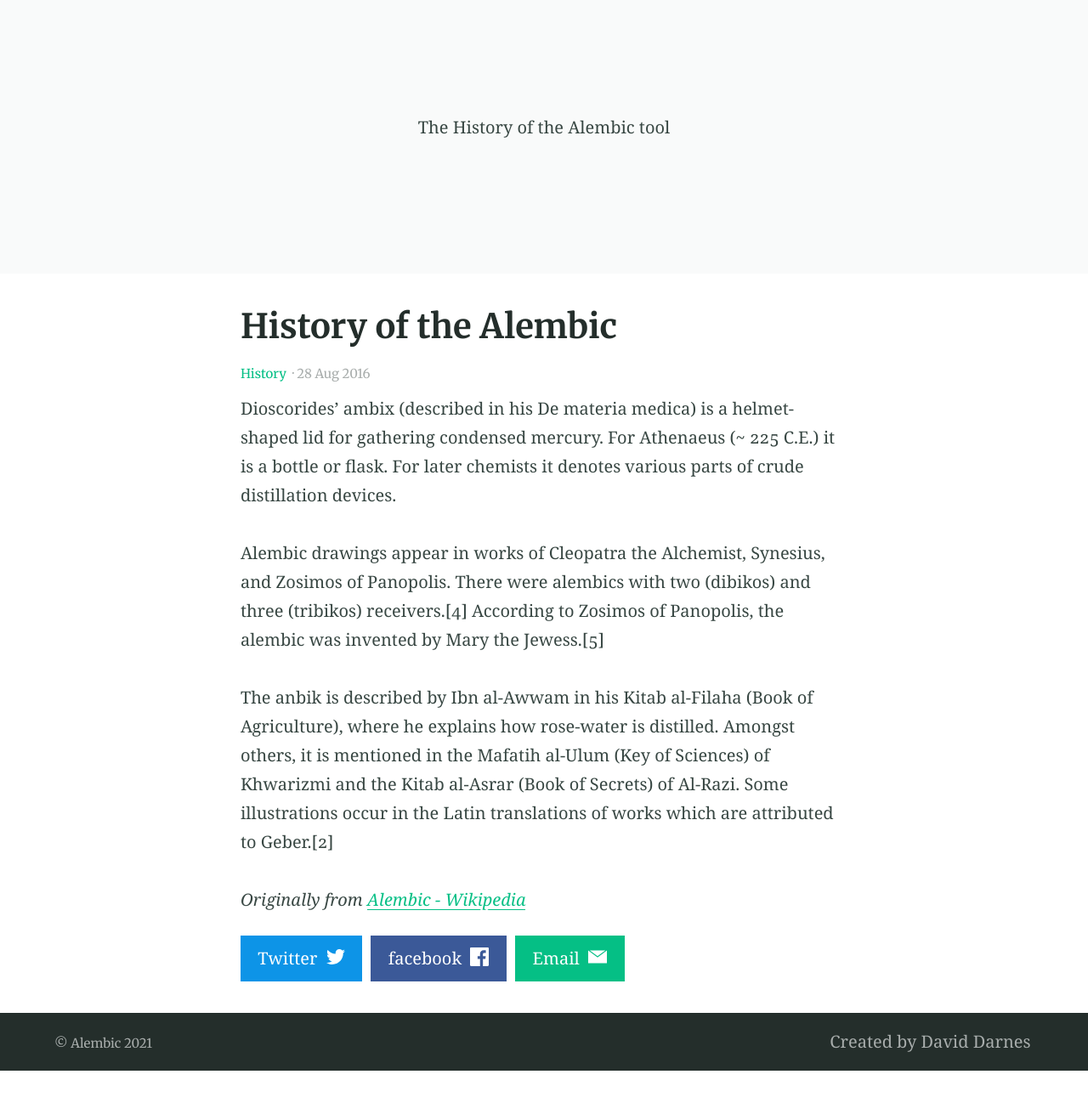
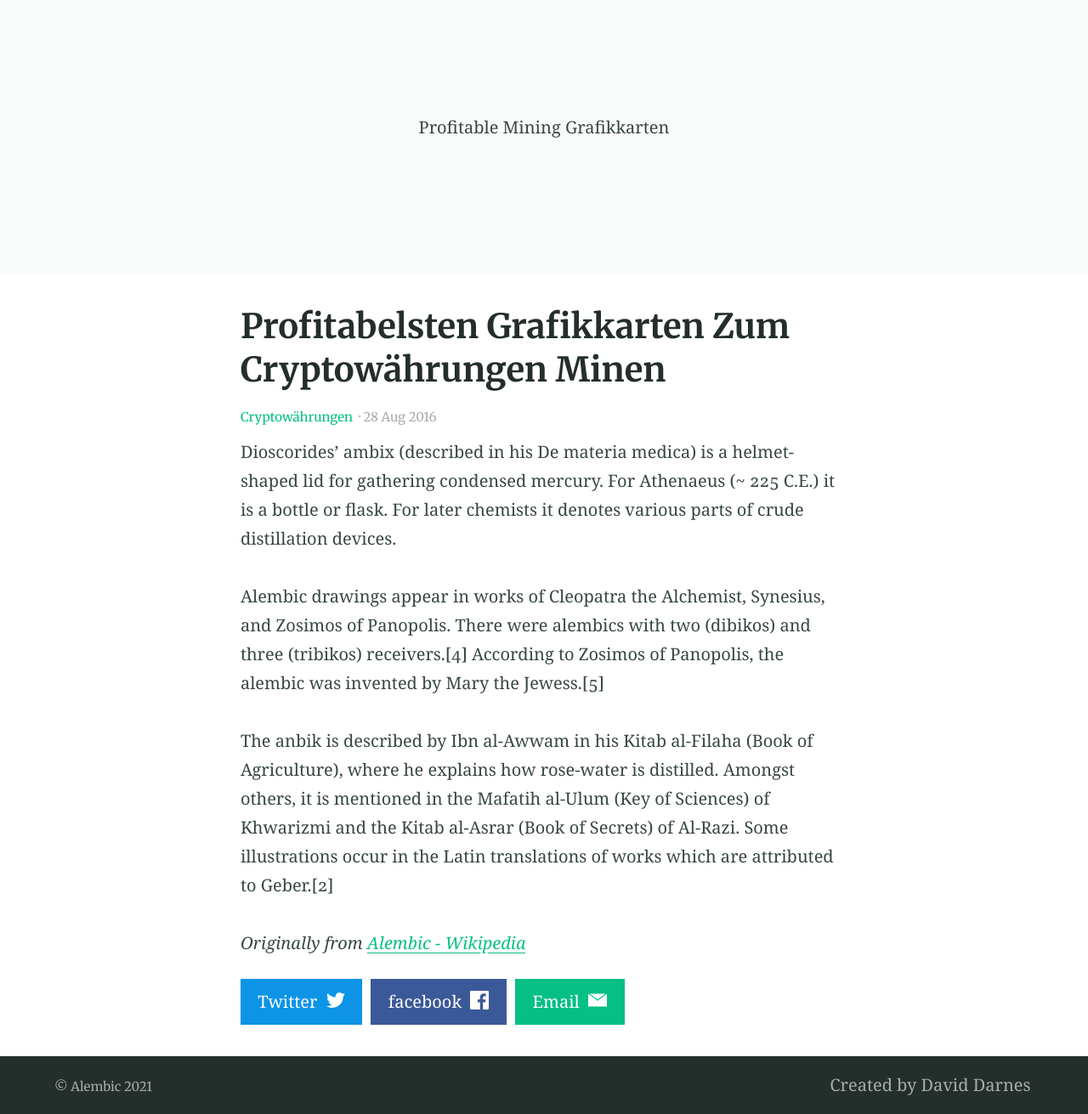
Before and after one commit to joelbrendle/joel_blog, a Jekyll site: the page built from _posts/2016-08-28-example-post-two.md, in a window 1280 px wide. Shown: the whole page at 85% size. Built offline with Jekyll 4.4.1, drawn with Linux system fonts in a browser that asks for light colours; before the commit the page ends 1260 px from its top, so only the background shows below that.

Commit message:
Update 2016-08-28-example-post-two.md

```diff
--- a/_posts/2016-08-28-example-post-two.md
+++ b/_posts/2016-08-28-example-post-two.md
@@ -1,9 +1,9 @@
 ---
-title: History of the Alembic
+title: Profitabelsten Grafikkarten Zum Cryptowährungen Minen
 categories:
-- History
+- Cryptowährungen
 feature_text: |
-  The History of the Alembic tool
+  Profitable Mining Grafikkarten
 ---
 
 Dioscorides' ambix (described in his De materia medica) is a helmet-shaped lid for gathering condensed mercury. For Athenaeus (~ 225 C.E.) it is a bottle or flask. For later chemists it denotes various parts of crude distillation devices.
```
